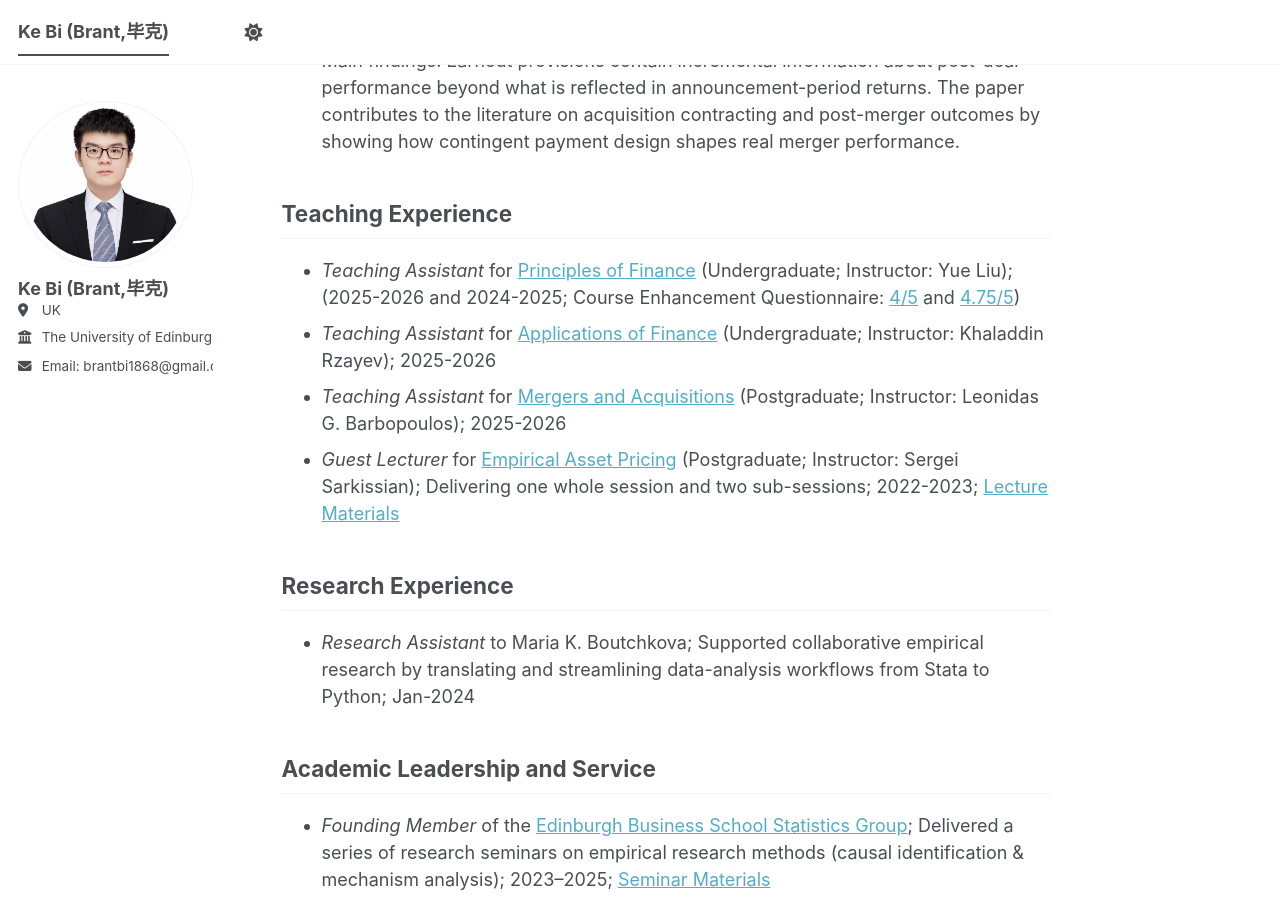
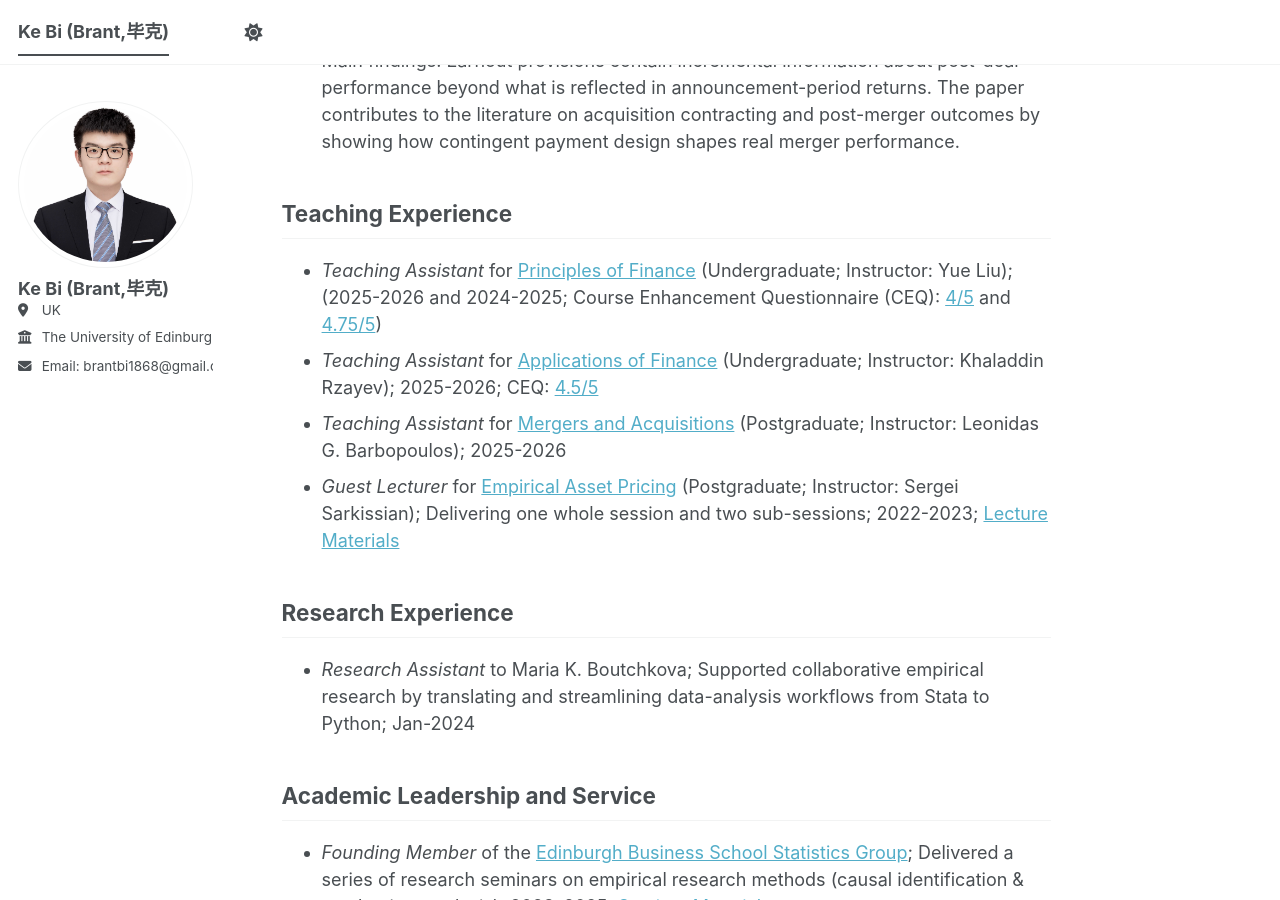
Before and after one commit to brant1868/brant1868.github.io, a Jekyll site: the page built from _pages/about.md, in a window 1280 px wide and 900 px high, scrolled down 2361 px. Built offline with Jekyll 4.4.1, drawn with Linux system fonts in a browser that asks for light colours; a script bundle is joined from its source files by our own code; library files that are not in the unit come from our copies.

Commit message:
Update about.md

```diff
--- a/_pages/about.md
+++ b/_pages/about.md
@@ -65,8 +65,8 @@ Teaching Experience
 ------
 <!-- The University of Edinburgh, Business School -->
 <!-- **Teaching** -->
-- _Teaching Assistant_ for [Principles of Finance](https://www.drps.ed.ac.uk/26-27/dpt/cxbust08003.htm){:target="_blank" } (Undergraduate; Instructor: Yue Liu); (2025-2026 and 2024-2025; Course Enhancement Questionnaire: [4/5](https://drive.google.com/file/d/1_GRnuGvm8d5ceRvvZCj_AAvOGzb7fO3d/view?usp=sharing){:target="_blank" } and [4.75/5](https://drive.google.com/file/d/1SUxn3wPamdn3TrFoGHywPhjGYmTl1ZJk/view?usp=sharing){:target="_blank" })
-- _Teaching Assistant_ for [Applications of Finance](https://www.drps.ed.ac.uk/26-27/dpt/cxbust08018.htm){:target="_blank" } (Undergraduate; Instructor: Khaladdin Rzayev); 2025-2026
+- _Teaching Assistant_ for [Principles of Finance](https://www.drps.ed.ac.uk/26-27/dpt/cxbust08003.htm){:target="_blank" } (Undergraduate; Instructor: Yue Liu); (2025-2026 and 2024-2025; Course Enhancement Questionnaire (CEQ): [4/5](https://drive.google.com/file/d/1_GRnuGvm8d5ceRvvZCj_AAvOGzb7fO3d/view?usp=sharing){:target="_blank" } and [4.75/5](https://drive.google.com/file/d/1SUxn3wPamdn3TrFoGHywPhjGYmTl1ZJk/view?usp=sharing){:target="_blank" })
+- _Teaching Assistant_ for [Applications of Finance](https://www.drps.ed.ac.uk/26-27/dpt/cxbust08018.htm){:target="_blank" } (Undergraduate; Instructor: Khaladdin Rzayev); 2025-2026; CEQ: [4.5/5](https://drive.google.com/file/d/1A0KZSfHNyeBKjLHjc0hLroffUJPBHIRB/view?usp=sharing){:target="_blank" }
 - _Teaching Assistant_ for [Mergers and Acquisitions](https://www.drps.ed.ac.uk/25-26/dpt/cxcmse11458.htm){:target="_blank" } (Postgraduate; Instructor: Leonidas G. Barbopoulos); 2025-2026
 - _Guest Lecturer_ for [Empirical Asset Pricing](https://www.drps.ed.ac.uk/23-24/dpt/cxcmse11509.htm){:target="_blank" } (Postgraduate; Instructor: Sergei Sarkissian); Delivering one whole session and two sub-sessions; 2022-2023; [Lecture Materials](https://drive.google.com/drive/folders/1hnpZs2fTQ1Ec00MFrXASNdiUDNSlouEq?usp=sharing){:target="_blank" }
 
```
